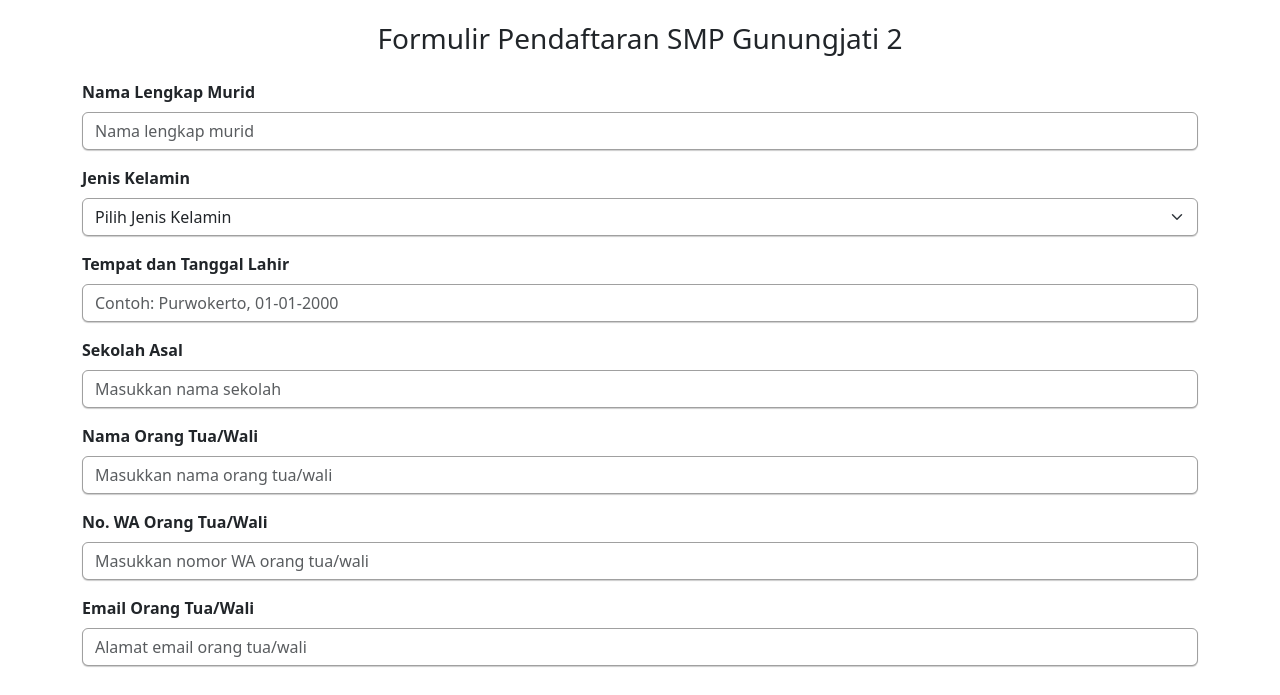
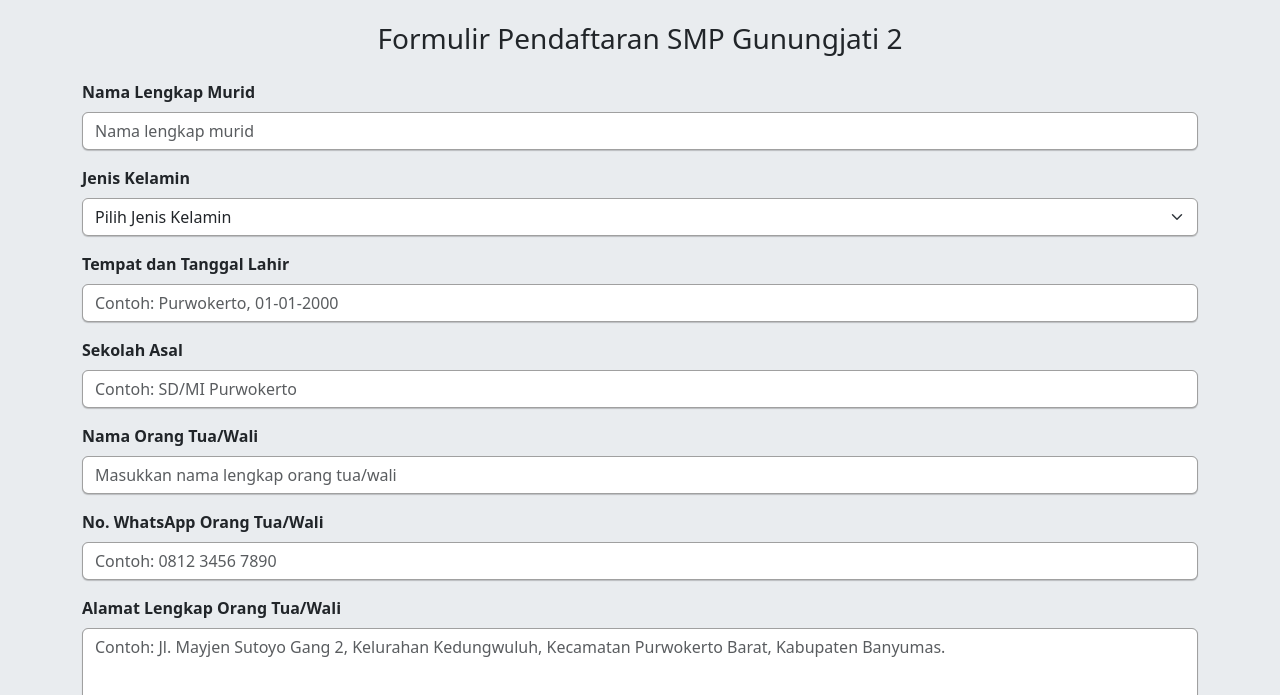
Before and after one commit to gv007/form, a plain HTML site: page index.html in a window 1280 px wide. Shown: the part 196-891 px from the top of the page. Drawn offline with nearby package versions, Linux system fonts and the light colour scheme.

Commit message:
Add files via upload

```diff
--- a/index.html
+++ b/index.html
@@ -10,7 +10,7 @@
 <meta property="og:image" content="https://github.com/gv007/form.github.io/blob/main/logo.png?raw=true">
 <link rel="icon" href="favicon.ico" type="image/x-icon">
 </head>
-<body>
+<body class="bg-body-secondary">
     <div class="container">
         <img src="logo.png" class="d-flex mx-auto" style="width: 150px;" alt="SMP Gunungjati 2">
         <p class="text-center fw-semibold mt-0 mb-4"><a href="https://www.smpgunungjati2.sch.id/" target="_blank" style="text-decoration: none;">smpgunungjati2.sch.id</a></p>
@@ -35,19 +35,24 @@
             </div>
             <div class="mb-3">
                 <label for="sekolahAsal" class="form-label fw-semibold">Sekolah Asal</label>
-                <input type="text" class="form-control" id="sekolahAsal" name="sekolahAsal" required placeholder="Masukkan nama sekolah">
+                <input type="text" class="form-control" id="sekolahAsal" name="sekolahAsal" required placeholder="Contoh: SD/MI Purwokerto">
             </div>
             <div class="mb-3">
                 <label for="namaOrangTua" class="form-label fw-semibold">Nama Orang Tua/Wali</label>
-                <input type="text" class="form-control" id="namaOrangTua" name="namaOrangTua" required placeholder="Masukkan nama orang tua/wali">
+                <input type="text" class="form-control" id="namaOrangTua" name="namaOrangTua" required placeholder="Masukkan nama lengkap orang tua/wali">
             </div>
             <div class="mb-3">
-                <label for="noTelpOrangTua" class="form-label fw-semibold">No. WA Orang Tua/Wali</label>
-                <input type="tel" class="form-control" id="noTelpOrangTua" name="noTelpOrangTua" required placeholder="Masukkan nomor WA orang tua/wali">
+                <label for="noWaOrangTua" class="form-label fw-semibold">No. WhatsApp Orang Tua/Wali</label>
+                <input type="tel" class="form-control" id="noWaOrangTua" name="noWaOrangTua" required placeholder="Contoh: 0812 3456 7890">
             </div>
             <div class="mb-3">
+                <label for="alamatOrangTua" class="form-label fw-semibold">Alamat Lengkap Orang Tua/Wali</label>
+                <textarea class="form-control" id="alamatOrangTua" name="alamatOrangTua" required placeholder="Contoh: Jl. Mayjen Sutoyo Gang 2, Kelurahan Kedungwuluh, Kecamatan Purwokerto Barat, Kabupaten Banyumas." style="resize: vertical; height: 200px;"></textarea>
+            </div>
+
+            <div class="mb-3">
                 <label for="emailOrangTua" class="form-label fw-semibold">Email Orang Tua/Wali</label>
-                <input type="email" class="form-control" id="emailOrangTua" name="emailOrangTua" required placeholder="Alamat email orang tua/wali">
+                <input type="email" class="form-control" id="emailOrangTua" name="emailOrangTua" required placeholder="Contoh: namaorangtua@gmail.com">
             </div>
             <button type="button" onclick="sendWhatsAppMessage()" class="btn btn-success mt-3"><i class="fab fa-whatsapp"></i> Kirim Formulir</button>
         </form>
@@ -62,7 +67,7 @@
         </div>
    </footer>
 
-   <script>function sendWhatsAppMessage(){var e=document.getElementById("nama").value,t=document.getElementById("jenisKelamin").value,n=document.getElementById("tempatTanggalLahir").value,a=document.getElementById("sekolahAsal").value,s=document.getElementById("namaOrangTua").value,o=document.getElementById("noTelpOrangTua").value,l=document.getElementById("emailOrangTua").value,i="6285747099154",r="Nama Lengkap: "+e+"\nJenis Kelamin: "+t+"\nTempat dan Tanggal Lahir: "+n+"\nSekolah Asal: "+a+"\nNama Orang Tua/Wali: "+s+"\nNo. Telp Orang Tua/Wali: "+o+"\nEmail Orang Tua/Wali: "+l,c="https://wa.me/"+i+"?text="+encodeURIComponent(r);window.location.href=c}</script>
+   <script>function sendWhatsAppMessage(){var a=document.getElementById("nama").value,e=document.getElementById("jenisKelamin").value,n=document.getElementById("tempatTanggalLahir").value,t=document.getElementById("sekolahAsal").value,l=document.getElementById("namaOrangTua").value,m=document.getElementById("noWaOrangTua").value,u=document.getElementById("alamatOrangTua").value,g=document.getElementById("emailOrangTua").value,d="https://wa.me/6285747099154?text="+encodeURIComponent("Nama: "+a+"\n\nJenis Kelamin: "+e+"\n\nTempat dan Tanggal Lahir: "+n+"\n\nSekolah Asal: "+t+"\n\nNama Orang Tua/Wali: "+l+"\n\nNo. WA Orang Tua/Wali: "+m+"\n\nAlamat Orang Tua/Wali: "+u+"\n\nEmail Orang Tua/Wali: "+g);window.location.href=d}</script>
 
 </body>
 </html>
```
